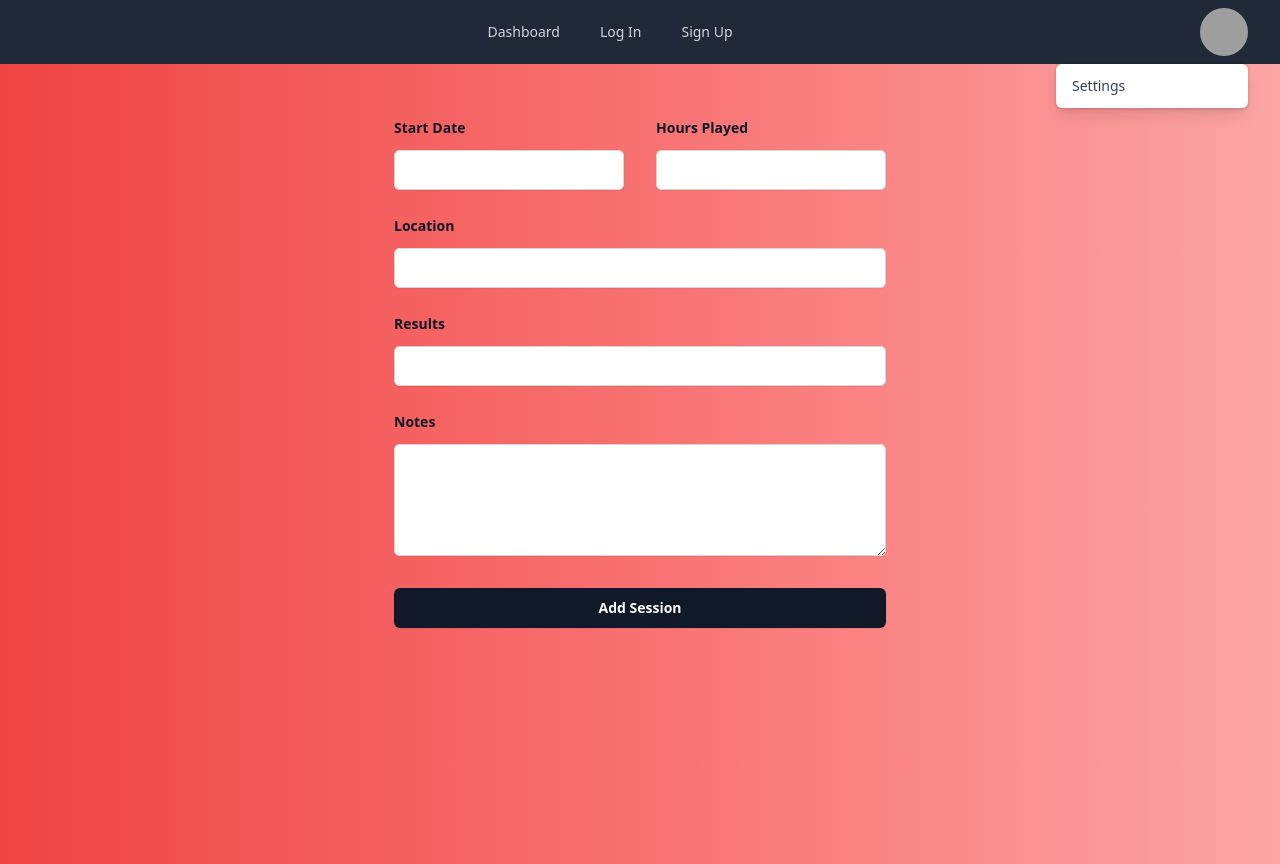
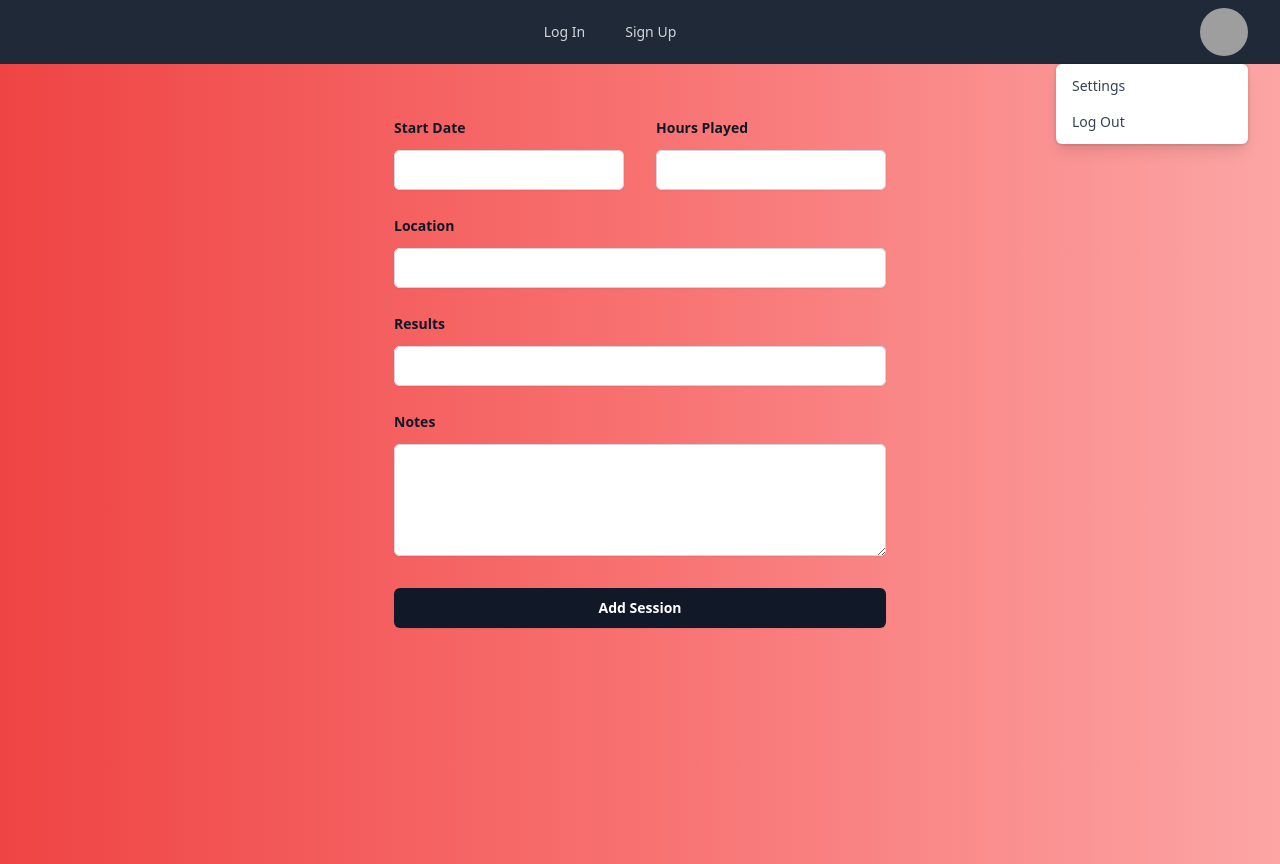
Before and after one commit to Dawnie2021/poker-buddy, a React (Vite) app in the folder client/: page /Session in a window 1280 px wide. Both pictures are taken after a click on the button "Open user menu". Built offline with nearby package versions, Linux system fonts and the light colour scheme; grey boxes are pictures that could not be loaded.

Commit message:
changed stuff around

```diff
--- a/client/src/components/Navbar.jsx
+++ b/client/src/components/Navbar.jsx
@@ -4,7 +4,7 @@ import { Fragment } from "react";
 import { Disclosure, Menu, Transition } from "@headlessui/react";
 import { Bars3Icon, BellIcon, XMarkIcon } from "@heroicons/react/24/outline";
 
-let navigation = [{ name: "Dashboard", href: "./", current: false }];
+let navigation = [];
 
 if (!Auth.loggedIn()) {
   navigation = navigation.concat([
@@ -12,13 +12,10 @@ if (!Auth.loggedIn()) {
     { name: "Sign Up ", href: "./signup", current: false },
   ]);
 }
-
 if (Auth.loggedIn()) {
   navigation = navigation.concat([
-    { name: "Add Session", href: "./Session", current: false },
-    { name: "Manage Sessions", href: "./ManageSessions", current: false },
-    { name: "Logout", onClick: Auth.logout, current: false },
-
+    { name: "Dashboard", href: "./", current: false },
+    { name: "Sessions", href: "./ManageSessions", current: false },
   ]);
 }
 function classNames(...classes) {
@@ -104,6 +101,20 @@ export default function Navbar() {
                           </a>
                         )}
                       </Menu.Item>
+                      <Menu.Item>
+                        {({ active }) => (
+                          <a
+                            href="./"
+                            onClick={(e) =>Auth.logout}
+                            className={classNames(
+                              active ? "bg-gray-100" : "",
+                              "block px-4 py-2 text-sm text-gray-700"
+                            )}
+                          >
+                            Log Out
+                          </a>
+                        )}
+                      </Menu.Item>
                     </Menu.Items>
                   </Transition>
                 </Menu>
--- a/client/src/components/Session.jsx
+++ b/client/src/components/Session.jsx
@@ -1,13 +1,8 @@
 import { useState, useRef } from "react";
-import { ChevronDownIcon } from "@heroicons/react/20/solid";
-import { Switch } from "@headlessui/react";
 
 import { useMutation } from "@apollo/client";
 
-import ManageSession from "../pages/ManageSessions";
-
 import { ADD_SESSION } from "../utils/mutations";
-
 
 export default function Session() {
   const [agreed, setAgreed] = useState(false);
@@ -30,11 +25,10 @@ export default function Session() {
         variables: variables,
       });
 
-      window.location.reload();
+      window.location.assign('/ManageSessions');
     } catch (err) {
       console.error(err);
     }
-
   };
 
   return (
--- a/client/src/pages/ManageSessions.jsx
+++ b/client/src/pages/ManageSessions.jsx
@@ -1,7 +1,7 @@
 import { useQuery } from "@apollo/client";
 // import queries
 import { QUERY_SESSIONS } from "../utils/queries";
-
+import { Link } from 'react-router-dom';
 function ManageSessions() {
   // function to get data from the query
   const { data, loading, error } = useQuery(QUERY_SESSIONS);
@@ -25,6 +25,16 @@ function ManageSessions() {
   // every session is displayed in the templated table format
   return (
     <>
+    <div className="flex justify-end">
+  <Link to="/Session">
+    <button className="bg-blue-500 hover:bg-blue-700 text-white font-bold py-2 px-4 rounded-full flex items-center m-5">
+      <span>Add Session</span>
+      <svg xmlns="http://www.w3.org/2000/svg" viewBox="0 0 24 24" fill="currentColor" className="w-6 h-6 ml-2">
+        <path fillRule="evenodd" d="M12 3.75a.75.75 0 0 1 .75.75v6.75h6.75a.75.75 0 0 1 0 1.5h-6.75v6.75a.75.75 0 0 1-1.5 0v-6.75H4.5a.75.75 0 0 1 0-1.5h6.75V4.5a.75.75 0 0 1 .75-.75Z" clipRule="evenodd" />
+      </svg>
+    </button>
+  </Link>
+</div>
       {sessions.map((session) => (
         <div className="flex grid grid-cols-2 gap-3 ml-3 p-2">
           <div className="p-5 rounded-md shadow-lg">
```
